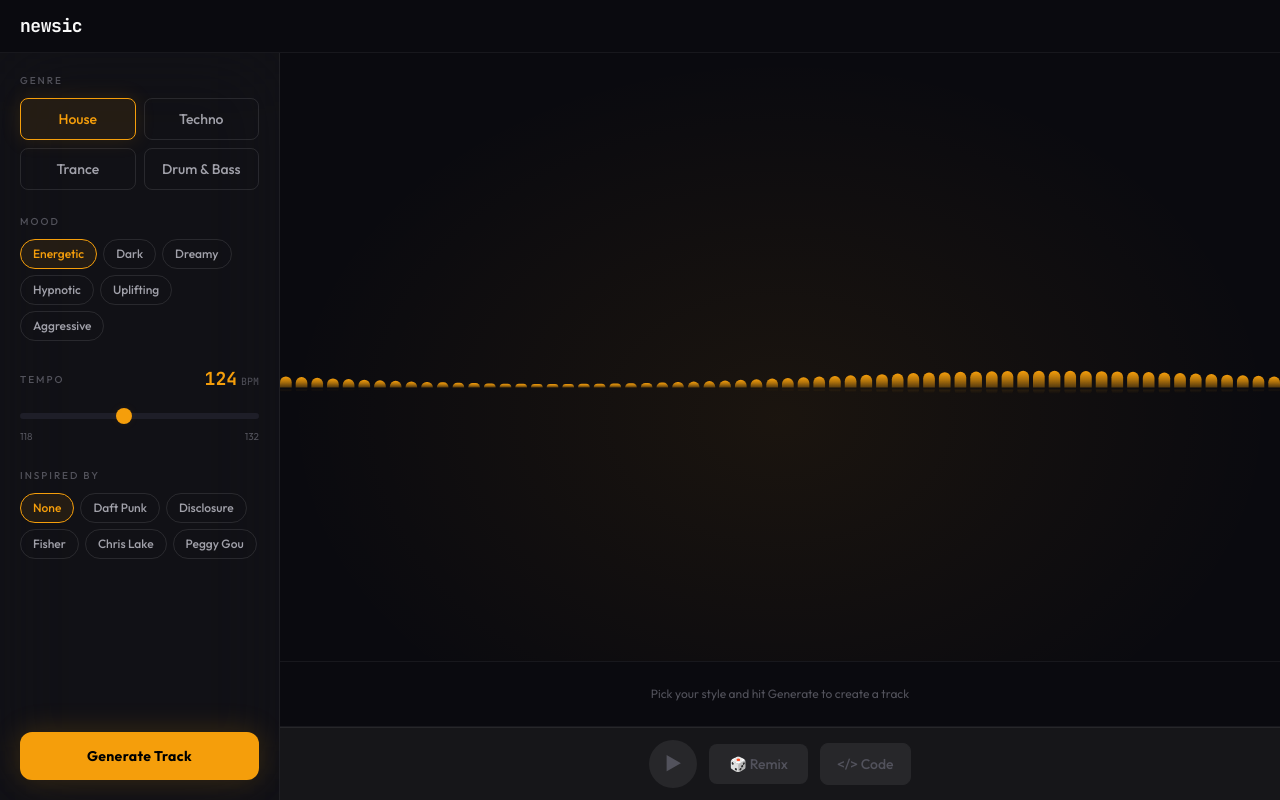
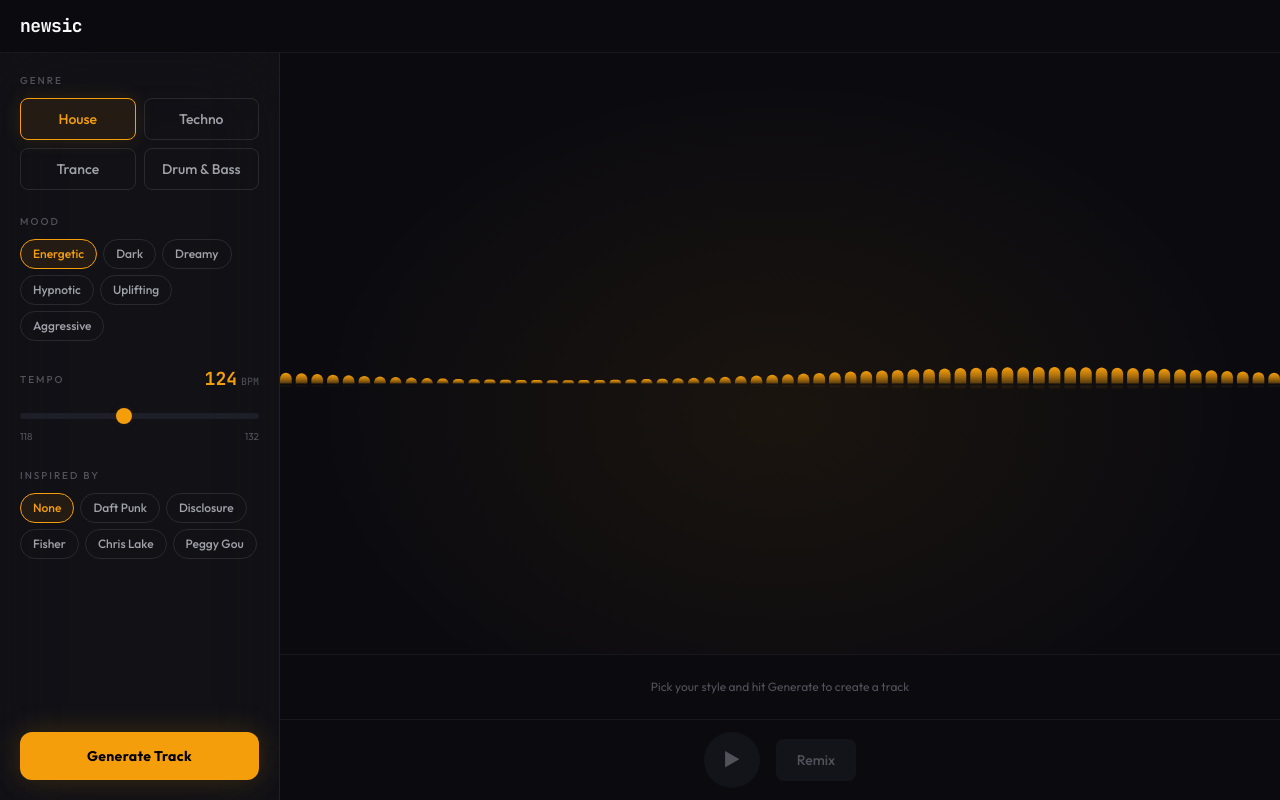
Before and after one commit to sacredvoid/newsic, a React (Vite) app: page / in a window 1280 px wide. Built offline with nearby package versions, Linux system fonts and the light colour scheme.

Commit message:
feat: redesign transport bar with pulsing play button

```diff
--- a/src/components/TransportBar.tsx
+++ b/src/components/TransportBar.tsx
@@ -2,42 +2,49 @@ import { motion } from 'framer-motion'
 
 interface TransportBarProps {
   isPlaying: boolean
-  showCode: boolean
   hasTrack: boolean
   onPlay: () => void
   onStop: () => void
   onRemix: () => void
-  onToggleCode: () => void
   loading: boolean
+  accentColor: string
 }
 
 export function TransportBar({
   isPlaying,
-  showCode,
   hasTrack,
   onPlay,
   onStop,
   onRemix,
-  onToggleCode,
   loading,
+  accentColor,
 }: TransportBarProps) {
   return (
-    <div className="sticky bottom-0 bg-zinc-900/95 backdrop-blur-sm border-t border-zinc-800 p-3">
-      <div className="max-w-4xl mx-auto flex items-center justify-center gap-3">
+    <div className="px-5 py-3 flex items-center justify-center gap-4">
       {/* Play/Stop */}
       <motion.button
         whileTap={{ scale: 0.9 }}
         onClick={isPlaying ? onStop : onPlay}
         disabled={!hasTrack || loading}
-          className={`w-12 h-12 rounded-full flex items-center justify-center text-lg font-bold transition-all ${
-            !hasTrack
-              ? 'bg-zinc-800 text-zinc-600 cursor-not-allowed'
-              : isPlaying
-                ? 'bg-white text-black hover:bg-zinc-200'
-                : 'bg-white text-black hover:bg-zinc-200'
-          }`}
+        className="relative w-14 h-14 rounded-full flex items-center justify-center text-lg font-bold transition-all"
+        style={{
+          background: !hasTrack ? 'var(--surface-raised)' : '#fafafa',
+          color: !hasTrack ? 'var(--text-muted)' : '#0a0a0f',
+          cursor: !hasTrack ? 'not-allowed' : 'pointer',
+        }}
       >
+        {/* Pulsing ring when playing */}
+        {isPlaying && (
+          <motion.div
+            className="absolute inset-0 rounded-full"
+            style={{ border: `2px solid ${accentColor}` }}
+            animate={{ scale: [1, 1.2, 1], opacity: [0.6, 0, 0.6] }}
+            transition={{ duration: 1.5, repeat: Infinity, ease: 'easeInOut' }}
+          />
+        )}
+        <span className="relative z-10">
           {isPlaying ? '\u23F9' : '\u25B6'}
+        </span>
       </motion.button>
 
       {/* Remix */}
@@ -45,11 +52,13 @@ export function TransportBar({
         whileTap={{ scale: 0.9 }}
         onClick={onRemix}
         disabled={!hasTrack || loading}
-          className={`px-5 py-2.5 rounded-lg text-sm font-medium transition-all ${
-            !hasTrack
-              ? 'bg-zinc-800 text-zinc-600 cursor-not-allowed'
-              : 'bg-zinc-800 text-zinc-300 hover:bg-zinc-700 border border-zinc-700'
-          }`}
+        className="px-5 py-2.5 rounded-lg text-sm font-medium transition-all border"
+        style={{
+          borderColor: !hasTrack ? 'transparent' : 'var(--border-standard)',
+          color: !hasTrack ? 'var(--text-muted)' : 'var(--text-secondary)',
+          background: !hasTrack ? 'var(--surface-raised)' : 'transparent',
+          cursor: !hasTrack ? 'not-allowed' : 'pointer',
+        }}
       >
         {loading ? (
           <span className="flex items-center gap-2">
@@ -57,26 +66,9 @@ export function TransportBar({
             Remixing
           </span>
         ) : (
-            '\u{1F3B2} Remix'
+          'Remix'
         )}
       </motion.button>
-
-        {/* Show Code Toggle */}
-        <motion.button
-          whileTap={{ scale: 0.9 }}
-          onClick={onToggleCode}
-          disabled={!hasTrack}
-          className={`px-4 py-2.5 rounded-lg text-sm font-medium transition-all border ${
-            !hasTrack
-              ? 'bg-zinc-800 text-zinc-600 border-zinc-800 cursor-not-allowed'
-              : showCode
-                ? 'bg-zinc-700 text-white border-zinc-600'
-                : 'bg-zinc-800 text-zinc-400 border-zinc-700 hover:bg-zinc-700'
-          }`}
-        >
-          {'</>'} Code
-        </motion.button>
-      </div>
     </div>
   )
 }
```
Lines whose indentation alone changed are shown as unchanged.
